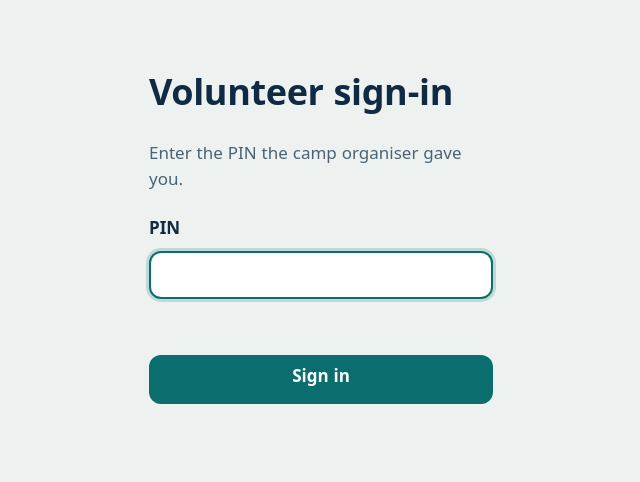
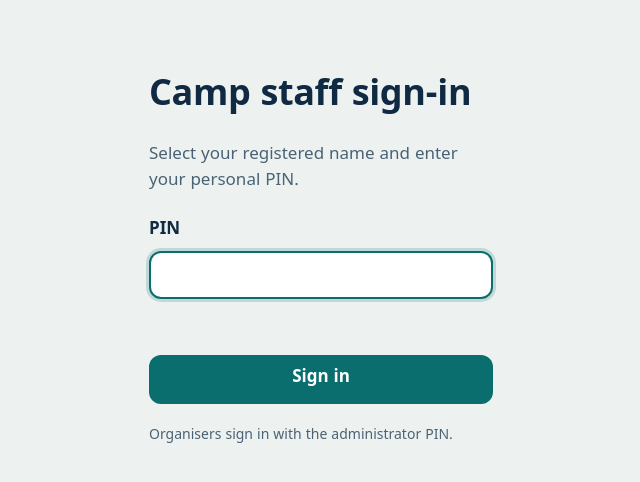
Before and after one commit to sumith1100/campqueue, a Next.js app: page /login in a window 1280 px wide. Shown: the top 482 px of the page, without its empty margins (319-959 px from the left). Built offline with nearby package versions, Linux system fonts and the light colour scheme; no server answers; the database is empty.

Commit message:
Show individual staff login

```diff
--- a/src/app/login/page.tsx
+++ b/src/app/login/page.tsx
@@ -1,16 +1,17 @@
 import { LoginForm } from "@/components/login-form";
+import { listActiveUsers } from "@/lib/users";
 
 export const metadata = { title: "Sign in" };
 
 export default async function LoginPage({ searchParams }: { searchParams: Promise<{ next?: string }> }) {
   const { next } = await searchParams;
-  // only allow same-site redirects
   const safe = next && next.startsWith("/") && !next.startsWith("//") ? next : "/staff";
   return (
     <main className="mx-auto grid max-w-sm gap-6 px-5 pt-20">
-      <h1 className="text-4xl font-bold">Volunteer sign-in</h1>
-      <p className="text-ink-soft">Enter the PIN the camp organiser gave you.</p>
-      <LoginForm next={safe} />
+      <h1 className="text-4xl font-bold">Camp staff sign-in</h1>
+      <p className="text-ink-soft">Select your registered name and enter your personal PIN.</p>
+      <LoginForm next={safe} users={listActiveUsers()} />
+      <p className="text-sm text-ink-soft">Organisers sign in with the administrator PIN.</p>
     </main>
   );
 }
```
